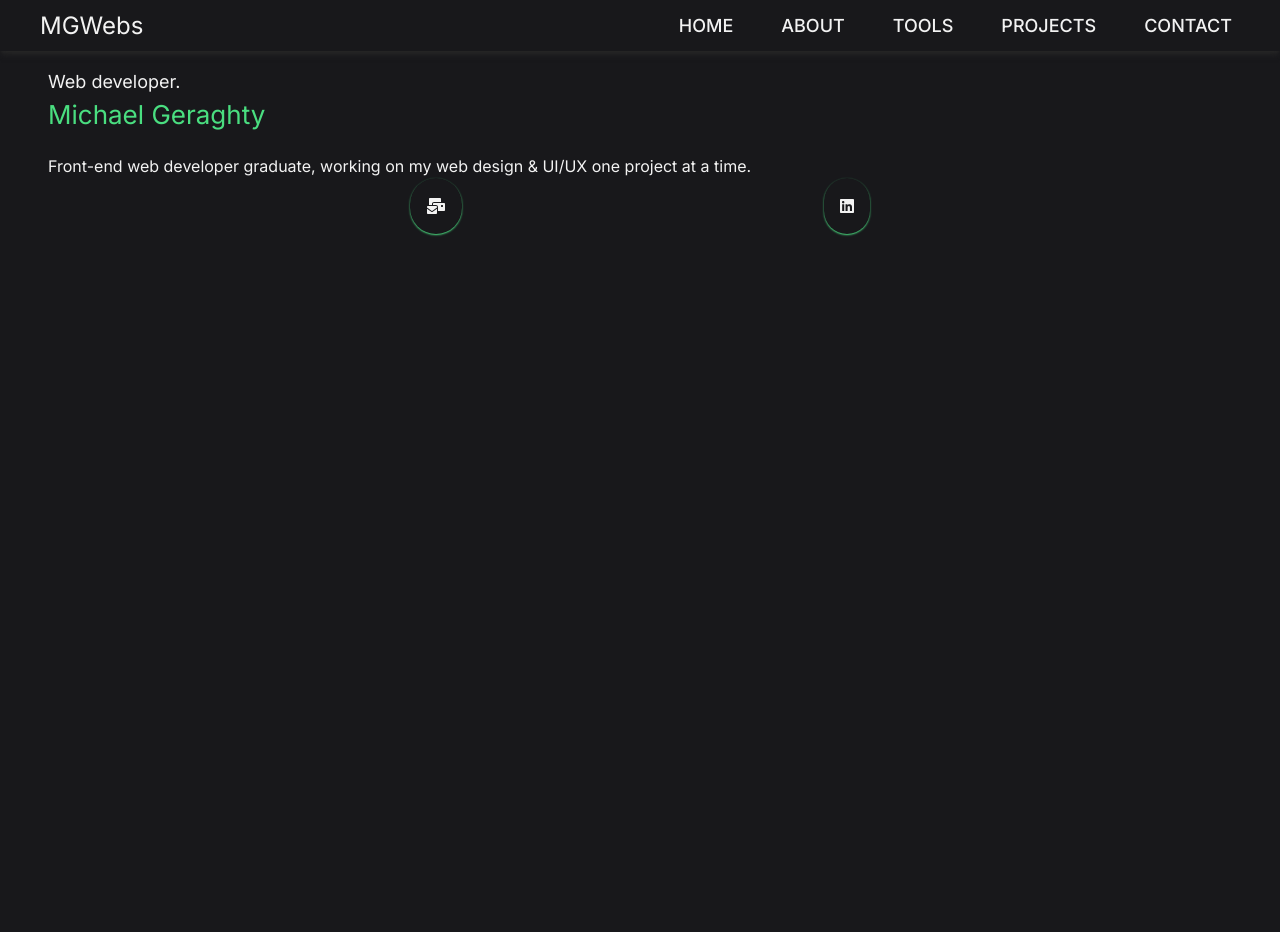
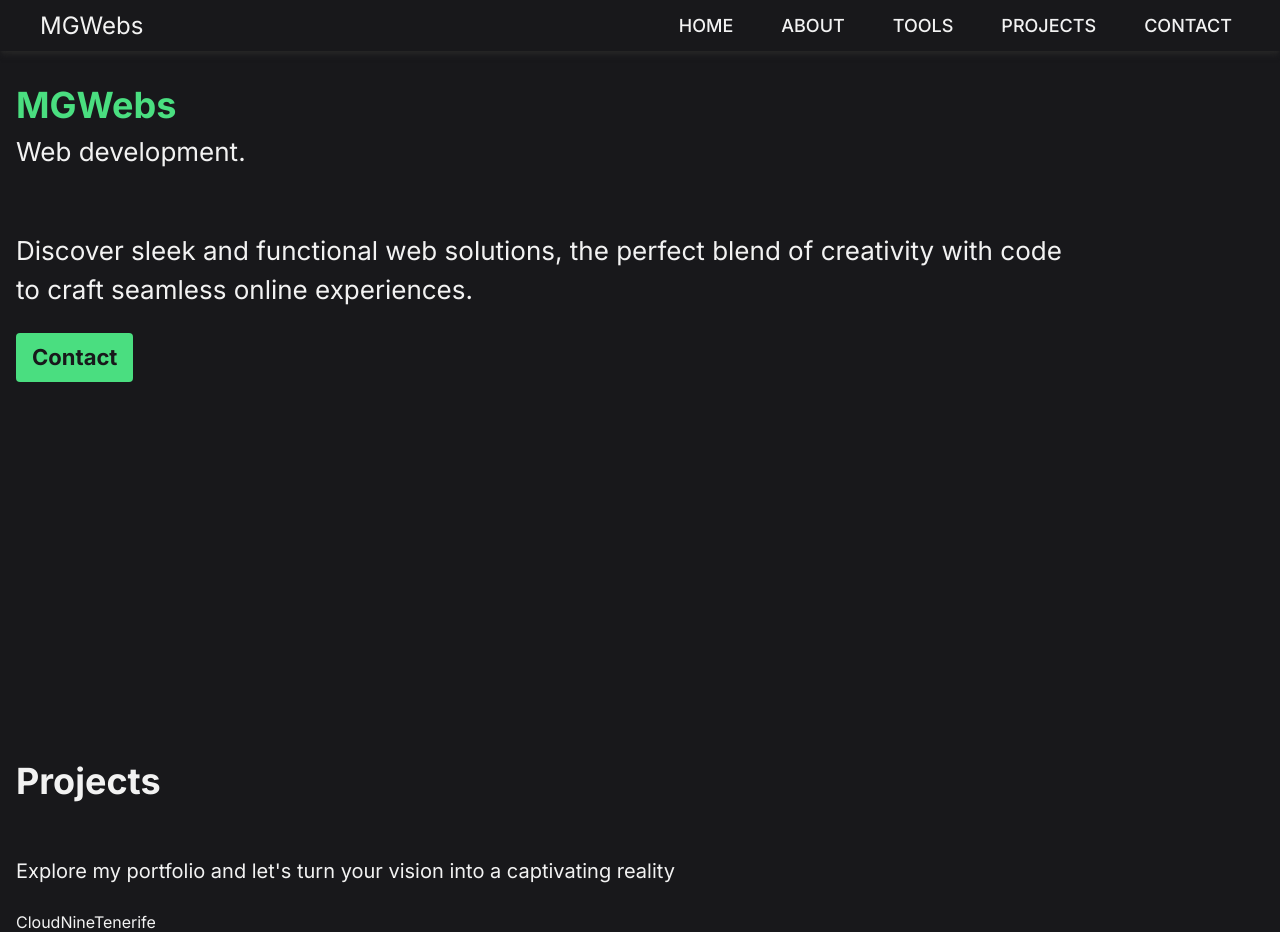
Before and after one commit to IrishMikey/mgwebs-next, a Next.js app: page / in a window 1280 px wide. Shown: the top 932 px of the page. Before the commit the page ends 800 px from the top, so only its background shows below. Built offline with nearby package versions, Linux system fonts and the light colour scheme.

Commit message:
Styling and content on home page

```diff
--- a/app/layout.tsx
+++ b/app/layout.tsx
@@ -8,7 +8,7 @@ const inter = Inter({ subsets: ["latin"] });
 export const metadata: Metadata = {
   title: "MGWebs",
   description:
-    "is a web development studio specializing in creating customized digital solutions. We offer web design, application development, and website optimization services. Contact us to take your online presence to the next level!",
+    "Web development - specializing in creating customized digital solutions. We offer web design, application development, and website optimization services. Contact us to take your online presence to the next level!",
 };
 
 export default function RootLayout({
--- a/app/navBar.tsx
+++ b/app/navBar.tsx
@@ -2,7 +2,9 @@
 import Link from "next/link";
 import { FontAwesomeIcon } from "@fortawesome/react-fontawesome";
 import { faBars, faClose } from "@fortawesome/free-solid-svg-icons";
-import { useState, useEffect} from "react";
+import { faMailBulk } from "@fortawesome/free-solid-svg-icons";
+import { faLinkedin } from "@fortawesome/free-brands-svg-icons";
+import { useState, useEffect } from "react";
 
 export default function NavBar() {
   let [isOpen, setIsOpen] = useState(false);
@@ -27,7 +29,7 @@ export default function NavBar() {
   });
 
   return (
-    <nav className="fixed z-20 flex w-screen flex-co p-1 px-4 text-darkText shadow-md shadow-[#272727] md:flex-row md:items-center md:justify-between lg:px-10">
+    <nav className="fixed z-20 flex w-screen flex-co p-1 px-4 text-darkText bg-dark shadow-md shadow-[#272727] md:flex-row md:items-center md:justify-between lg:px-10">
       <div className="flex flex-row items-center justify-between">
         <Link
           href="/"
@@ -58,7 +60,7 @@ export default function NavBar() {
         }
       >
         <ul className="flex w-full flex-col gap-8 md:flex-row md:gap-2 ">
-          <h4 className="px-8  text-[35px]">MGWebs</h4>
+          <h4 className="px-8  text-[35px] text-primary">MGWebs</h4>
           <div>
             <li className="duration-400  flex w-full  text-[28px] font-bold uppercase transition-all ease-in-out hover:bg-darkText hover:text-primary">
               <Link
@@ -73,7 +75,7 @@ export default function NavBar() {
               <Link
                 onClick={() => setIsOpen(!isOpen)}
                 href="#about"
-                className=" block w-full px-8 py-4"
+                className=" block w-full px-8 py-4 pointer-events-none"
               >
                 About
               </Link>
@@ -82,7 +84,7 @@ export default function NavBar() {
               <Link
                 onClick={() => setIsOpen(!isOpen)}
                 href="#tools"
-                className=" block w-full px-8 py-4"
+                className=" block w-full px-8 py-4 pointer-events-none"
               >
                 Tools
               </Link>
@@ -91,10 +93,28 @@ export default function NavBar() {
               <Link
                 onClick={() => setIsOpen(!isOpen)}
                 href="#Contact"
-                className=" block w-full px-8 py-4"
+                className=" block w-full px-8 py-4 pointer-events-none"
               >
                 Contact
               </Link>
+            </li>
+            <li>
+              <div className="flex justify-evenly">
+                <Link target="_blank" href="mailto:mikeygeraghty@gmail.com">
+                  <div className="flex flex-col items-center shadow-sm shadow-primary rounded-full p-4">
+                    <FontAwesomeIcon icon={faMailBulk} className="w-5" />
+                    {/* <span className="text-[14px]">E-mail</span> */}
+                  </div>
+                </Link>
+                <Link
+                  target="_blank"
+                  href="https://www.linkedin.com/in/michaeldanielgeraghty/"
+                >
+                  <div className="flex flex-col items-center shadow-sm active:shadow-primary rounded-full p-4">
+                    <FontAwesomeIcon icon={faLinkedin} />
+                  </div>
+                </Link>
+              </div>
             </li>
           </div>
         </ul>
@@ -108,22 +128,22 @@ export default function NavBar() {
             </Link>
           </li>
           <li className="duration-400  flex h-full w-full items-center p-2 text-[18px] font-medium uppercase transition-all  ease-in-out hover:bg-darkText hover:text-primary">
-            <Link href="#about" className=" ">
+            <Link href="#about" className="pointer-events-none ">
               About
             </Link>
           </li>
           <li className="duration-400  flex h-full w-full items-center p-2 text-[18px] font-medium uppercase transition-all ease-in-out hover:bg-darkText hover:text-primary">
-            <Link href="#tools" className=" ">
+            <Link href="#tools" className="pointer-events-none ">
               Tools
             </Link>
           </li>
           <li className="duration-400  flex h-full w-full items-center p-2 text-[18px] font-medium uppercase transition-all ease-in-out hover:bg-darkText hover:text-primary">
-            <Link href="#projects" className=" ">
+            <Link href="#projects" className="pointer-events-none ">
               Projects
             </Link>
           </li>
           <li className="duration-400  flex h-full w-full items-center p-2 text-[18px] font-medium uppercase transition-all ease-in-out hover:bg-darkText hover:text-primary">
-            <Link href="#contact" className=" ">
+            <Link href="#contact" className="pointer-events-none ">
               Contact
             </Link>
           </li>
--- a/app/page.tsx
+++ b/app/page.tsx
@@ -1,39 +1,52 @@
-import { faMailBulk } from "@fortawesome/free-solid-svg-icons";
+import { faMailBulk, faArrowDown } from "@fortawesome/free-solid-svg-icons";
 import { faLinkedin, faMailchimp } from "@fortawesome/free-brands-svg-icons";
 import { FontAwesomeIcon } from "@fortawesome/react-fontawesome";
+import Link from "next/link";
 
 export default function Home() {
   return (
-    <main className="flex min-h-screen flex-col p-12 gap-8">
-      <article>
-        <section>
-          <div className="flex flex-col font-inter py-5 lg:flex">
-            <h2 className="text-[18px]">Web developer.</h2>
-            <h1 className="text-[26px] text-primary">Michael Geraghty</h1>
+    <main className="flex flex-col gap-8 pt-[46px] p-4">
+      <article className="flex min-h-[82vh] flex-col gap-6">
+        <section className="flex flex-col gap-7">
+          <div className="flex flex-col font-inter py-8 lg:flex">
+            <h1 className="text-[36px] text-primary font-bold">MGWebs</h1>
+            <h2 className="text-[26px]">Web development.</h2>
+          </div>
+          <div className="max-w-[83vw]">
+            <span className="text-[26px]">
+              Discover sleek and functional web solutions, the perfect blend of
+              creativity with code to craft seamless online experiences.
+            </span>
           </div>
         </section>
-        <section>
-          <span>
-            Front-end web developer graduate, working on my web design & UI/UX
-            one project at a time.{" "}
-          </span>
+        <section className="flex flex-1 flex-col justify-between">
+          <div>
+            <Link href="#contact" target="_blank">
+              <button className="bg-primary text-[22px] hover:bg-dark hover:text-secondary border-secondary text-dark font-bold py-2 px-4 rounded">
+                Contact
+              </button>
+            </Link>
+          </div>
         </section>
-        <section>
+      </article>
+      <article className="flex flex-col gap-6">
+        <section className="flex flex-col flex-1 gap-7">
+          <div className="flex flex-col font-inter py-5 lg:flex">
+            <h1 className="text-[36px] font-bold">Projects</h1>
+          </div>
           <div>
-            <div className="flex justify-evenly">
-              <div className="flex flex-col items-center shadow-sm shadow-primary rounded-full p-4">
-                <div>
-                  <FontAwesomeIcon icon={faMailBulk} className="w-5"/>
-                </div>
-                {/* <span className="text-[14px]">E-mail</span> */}
-              </div>
-              <div className="flex flex-col items-center shadow-sm shadow-primary rounded-full p-4">
-                <div>
-                  <FontAwesomeIcon icon={faLinkedin} />
-                </div>
-                {/* <span className="text-[14px]">LinkedIn</span> */}
-              </div>
-            </div>
+            <span className="text-[20px]">
+              Explore my portfolio and let's turn your vision into a captivating
+              reality
+            </span>
+          </div>
+        </section>
+        <section className="flex flex-col">
+          <div className="flex flex-col">
+            <div>CloudNineTenerife</div>
+            <Link href="https:www.cloudninetenerife.es">
+              <div className="h-[250px] w-[90vw] bg-contain bg-no-repeat bg-[url('/imgs/cloudnine-ss.png')] rounded active:scale-90 transition-all"></div>
+            </Link>
           </div>
         </section>
       </article>
```
Also changed, not shown: public/imgs/cloudnine-ss.png (added), 1 other file (tests, documents, lock files or other folders).
